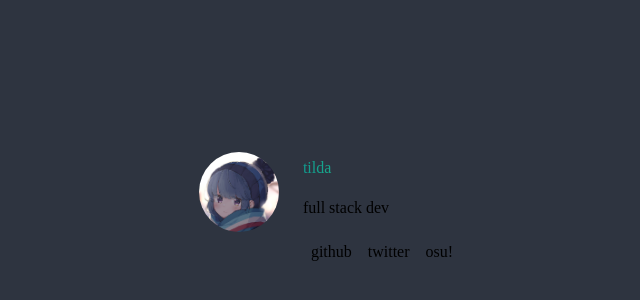
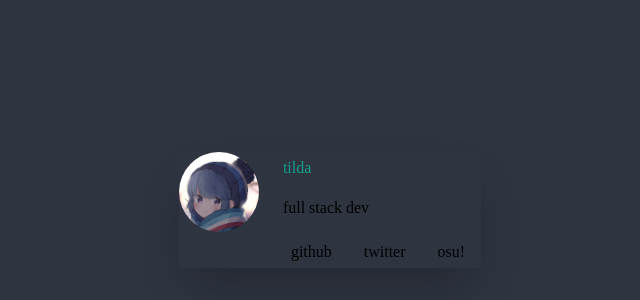
Before and after one commit to tilda/web, a Vue app: page / in a window 1280 px wide. Shown: the part 190-490 px from the top of the page, without its empty margins (310-950 px from the left). Built offline with nearby package versions, Linux system fonts and the light colour scheme; a small style sheet from the web is missing.

Commit message:
fix padding on links, add shadow to card

```diff
--- a/src/components/ChipLink.vue
+++ b/src/components/ChipLink.vue
@@ -1,5 +1,5 @@
 <template>
-    <a :href="link">
+    <a :href="link" class="chip-link">
         <span class="chip ~info mb-1 px-2 py-1">{{ name }}</span>
     </a>
 </template>
--- a/src/components/ContactCard.vue
+++ b/src/components/ContactCard.vue
@@ -1,11 +1,11 @@
 <template>
-    <div class="card ~neutral !normal md:flex max-w-lg">
+    <div class="card ~neutral !normal md:flex max-w-lg shadow-2xl">
         <img class="rounded-full content-center mx-auto h-20 w-20 md:mr-6 mb-6" src="../assets/avy.png">
         <div class="flex-grow text-center md:text-left mb-0">
             <h4 class="heading my-0"><Rainbow text="tilda"/></h4>
             <p class="mb-3 mt-2">full stack dev</p>
             <div>
-                <ChipLink name="github" link="https://github.com/tilda"/>
+                <ChipLink name="github" link="https://github.com/tilda" style="padding-left: 0;"/>
                 <ChipLink name="twitter" link="https://twitter.com/imtilda"/>
                 <ChipLink name="osu!" link="https://osu.ppy.sh/users/tilda"/>
             </div>
@@ -18,7 +18,7 @@
     --color-background: #2e3440; /* nord0 */
 }
 
-ChipLink {
+.chip-link {
     padding-left: 0.5rem;
     padding-right: 0.5rem;
 }
```
